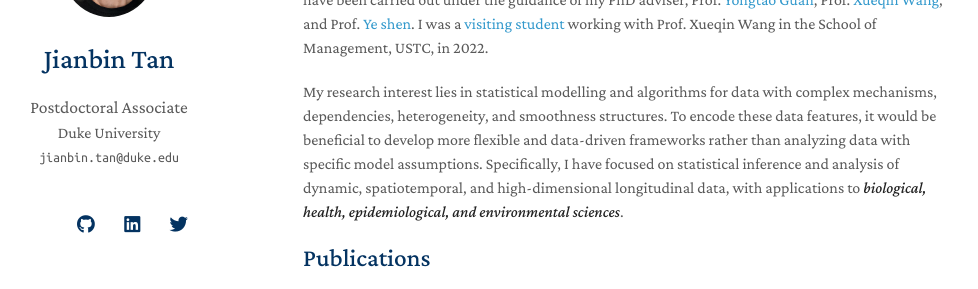
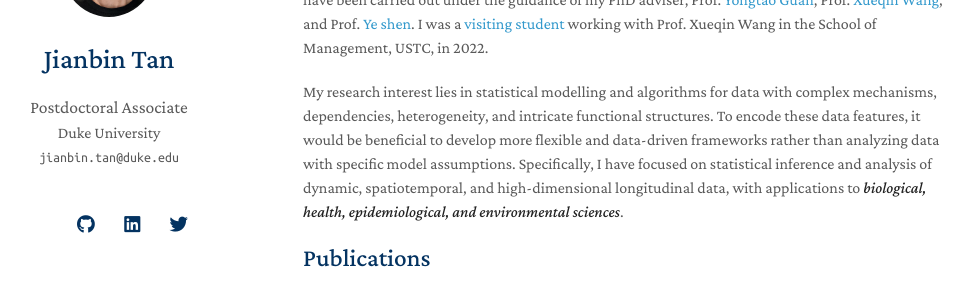
Before and after one commit to Tan-jianbin/Tan-jianbin.github.io, a Jekyll site: the page built from index.md, in a window 1280 px wide and 900 px high. Shown: the part 193-482 px from the top of the window, without its empty margins (167-1145 px from the left). Built offline with Jekyll 4.4.1, drawn with Linux system fonts in a browser that asks for light colours; nearby versions of some CDN libraries; a style sheet for code colours, icons or effects is not loaded; our own code applies the rules of GitHub Pages for plain Markdown files.

Commit message:
Update index.md

```diff
--- a/index.md
+++ b/index.md
@@ -6,6 +6,6 @@ layout: homepage
 
 I am currently a [Postdoctoral Associate](https://biostat.duke.edu/profile/jianbin-tan) in the Department of Biostatistics & Bioinformatics, Duke University, supervised by Prof. [Anru Zhang](https://anruzhang.github.io) and Prof. [Pixu Shi](https://pixushi.github.io). I received my PhD in Statistics from Sun Yat-sen University in 2023, advised by Prof. [Hui Huang](http://cfas.ruc.edu.cn/kydw/zzyjy/hh/index.htm). During my doctorate career, different projects have been carried out under the guidance of my PhD adviser, Prof. [Yongtao Guan](https://sds.cuhk.edu.cn/en/teacher/1038),  Prof. [Xueqin Wang](https://bs.ustc.edu.cn/english/profile.php?id=650), and Prof. [Ye shen](https://publichealth.uga.edu/faculty-member/ye-shen/). I was a [visiting student](https://statlab905.github.io/author/jianbin-tan/) working with Prof. Xueqin Wang in the School of Management, USTC, in 2022.
 
-My research interest lies in statistical modelling and algorithms for data with complex mechanisms, dependencies, heterogeneity, and smoothness structures. To encode these data features, it would be beneficial to develop more flexible and data-driven frameworks rather than analyzing data with specific model assumptions. Specifically, I have focused on statistical inference and analysis of dynamic, spatiotemporal, and high-dimensional longitudinal data, with applications to ***biological, health, epidemiological, and environmental sciences***.
+My research interest lies in statistical modelling and algorithms for data with complex mechanisms, dependencies, heterogeneity, and intricate functional structures. To encode these data features, it would be beneficial to develop more flexible and data-driven frameworks rather than analyzing data with specific model assumptions. Specifically, I have focused on statistical inference and analysis of dynamic, spatiotemporal, and high-dimensional longitudinal data, with applications to ***biological, health, epidemiological, and environmental sciences***.
 
 {% include_relative _includes/publications.md %}
```
